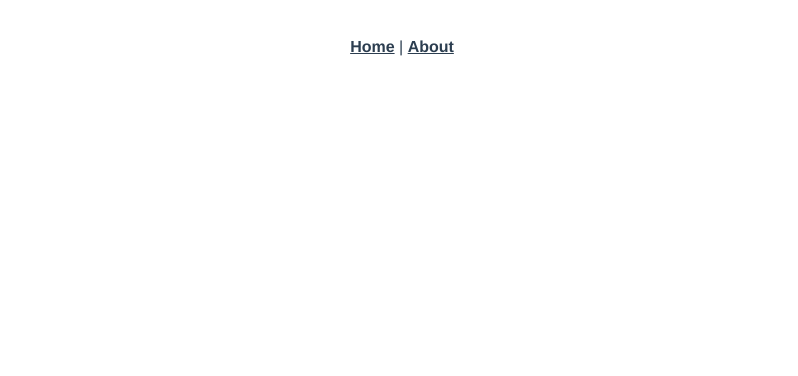
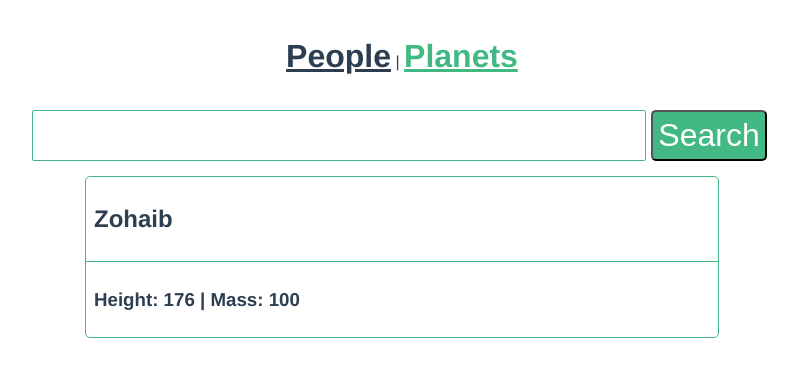
Before and after one commit to zzeebbii/swapi-vue-graphql-wrapper, a Vue app: page /planets in a window 1280 px wide. Shown: the top 376 px of the page, without its empty margins (238-1036 px from the left). Built offline with nearby package versions, Linux system fonts and the light colour scheme.

Commit message:
Components added for pages
1. View added for People and Planets
2. Card component created for listing summary information

```diff
--- a/src/App.vue
+++ b/src/App.vue
@@ -1,8 +1,8 @@
 <template>
   <div id="app">
     <div id="nav">
-      <router-link to="/">Home</router-link> |
-      <router-link to="/about">About</router-link>
+      <router-link to="/">People</router-link> |
+      <router-link to="/planets">Planets</router-link>
     </div>
     <router-view/>
   </div>
@@ -21,6 +21,7 @@
   padding: 30px;
 
   a {
+    font-size: 2rem;
     font-weight: bold;
     color: #2c3e50;
 
--- /dev/null
+++ b/src/components/Card.vue
@@ -0,0 +1,47 @@
+<template>
+  <div class="card">
+    <div class="title">
+      <h2>{{ title }}</h2>
+    </div>
+    <div class="info">
+      <h3>{{ info }}</h3>
+    </div>
+  </div>
+</template>
+
+<script>
+export default {
+  name: 'Card',
+  props: {
+    title: String,
+    info: String
+  }
+}
+</script>
+
+<!-- Add "scoped" attribute to limit CSS to this component only -->
+<style scoped lang="scss">
+.card {
+  display: flex;
+  flex-direction: column;
+  width: 50%;
+  border: 1px solid #42b983;
+  border-radius: 5px;
+  margin: 10px auto;
+  cursor: pointer;
+  text-align: left;
+
+  .title {
+    border-bottom: 1px solid #42b983;
+    padding: 0.5rem;
+
+    h1 {
+      margin: 0;
+    }
+  }
+
+  .info {
+    padding: 0.5rem;
+  }
+}
+</style>
--- a/src/components/HelloWorld.vue
+++ /dev/null
@@ -1,59 +0,0 @@
-<template>
-  <div class="hello">
-    <h1>{{ msg }}</h1>
-    <p>
-      For a guide and recipes on how to configure / customize this project,<br>
-      check out the
-      <a href="https://cli.vuejs.org" target="_blank" rel="noopener">vue-cli documentation</a>.
-    </p>
-    <h3>Installed CLI Plugins</h3>
-    <ul>
-      <li><a href="https://github.com/vuejs/vue-cli/tree/dev/packages/%40vue/cli-plugin-babel" target="_blank" rel="noopener">babel</a></li>
-      <li><a href="https://github.com/vuejs/vue-cli/tree/dev/packages/%40vue/cli-plugin-router" target="_blank" rel="noopener">router</a></li>
-      <li><a href="https://github.com/vuejs/vue-cli/tree/dev/packages/%40vue/cli-plugin-unit-jest" target="_blank" rel="noopener">unit-jest</a></li>
-    </ul>
-    <h3>Essential Links</h3>
-    <ul>
-      <li><a href="https://vuejs.org" target="_blank" rel="noopener">Core Docs</a></li>
-      <li><a href="https://forum.vuejs.org" target="_blank" rel="noopener">Forum</a></li>
-      <li><a href="https://chat.vuejs.org" target="_blank" rel="noopener">Community Chat</a></li>
-      <li><a href="https://twitter.com/vuejs" target="_blank" rel="noopener">Twitter</a></li>
-      <li><a href="https://news.vuejs.org" target="_blank" rel="noopener">News</a></li>
-    </ul>
-    <h3>Ecosystem</h3>
-    <ul>
-      <li><a href="https://router.vuejs.org" target="_blank" rel="noopener">vue-router</a></li>
-      <li><a href="https://vuex.vuejs.org" target="_blank" rel="noopener">vuex</a></li>
-      <li><a href="https://github.com/vuejs/vue-devtools#vue-devtools" target="_blank" rel="noopener">vue-devtools</a></li>
-      <li><a href="https://vue-loader.vuejs.org" target="_blank" rel="noopener">vue-loader</a></li>
-      <li><a href="https://github.com/vuejs/awesome-vue" target="_blank" rel="noopener">awesome-vue</a></li>
-    </ul>
-  </div>
-</template>
-
-<script>
-export default {
-  name: 'HelloWorld',
-  props: {
-    msg: String
-  }
-}
-</script>
-
-<!-- Add "scoped" attribute to limit CSS to this component only -->
-<style scoped lang="scss">
-h3 {
-  margin: 40px 0 0;
-}
-ul {
-  list-style-type: none;
-  padding: 0;
-}
-li {
-  display: inline-block;
-  margin: 0 10px;
-}
-a {
-  color: #42b983;
-}
-</style>
--- /dev/null
+++ b/src/components/Planet.vue
@@ -0,0 +1,32 @@
+<template>
+  <div class="planet">
+    <h1>{{ name }}</h1>
+  </div>
+</template>
+
+<script>
+export default {
+  name: 'Planet',
+  props: {
+    name: String
+  }
+}
+</script>
+
+<!-- Add "scoped" attribute to limit CSS to this component only -->
+<style scoped lang="scss">
+h3 {
+  margin: 40px 0 0;
+}
+ul {
+  list-style-type: none;
+  padding: 0;
+}
+li {
+  display: inline-block;
+  margin: 0 10px;
+}
+a {
+  color: #42b983;
+}
+</style>
--- a/src/router/index.js
+++ b/src/router/index.js
@@ -1,22 +1,22 @@
 import Vue from 'vue'
 import VueRouter from 'vue-router'
-import Home from '../views/Home.vue'
+import People from '../views/People.vue'
 
 Vue.use(VueRouter)
 
 const routes = [
   {
     path: '/',
-    name: 'Home',
-    component: Home
+    name: 'People',
+    component: People
   },
   {
-    path: '/about',
-    name: 'About',
+    path: '/planets',
+    name: 'Planets',
     // route level code-splitting
     // this generates a separate chunk (about.[hash].js) for this route
     // which is lazy-loaded when the route is visited.
-    component: () => import(/* webpackChunkName: "about" */ '../views/About.vue')
+    component: () => import(/* webpackChunkName: "people" */ '../views/Planets.vue')
   }
 ]
 
--- a/src/views/About.vue
+++ /dev/null
@@ -1,5 +0,0 @@
-<template>
-  <div class="about">
-    <h1>This is an about page</h1>
-  </div>
-</template>
--- a/src/views/Home.vue
+++ /dev/null
@@ -1,18 +0,0 @@
-<template>
-  <div class="home">
-    <img alt="Vue logo" src="../assets/logo.png">
-    <HelloWorld msg="Welcome to Your Vue.js App"/>
-  </div>
-</template>
-
-<script>
-// @ is an alias to /src
-import HelloWorld from '@/components/HelloWorld.vue'
-
-export default {
-  name: 'Home',
-  components: {
-    HelloWorld
-  }
-}
-</script>
--- /dev/null
+++ b/src/views/People.vue
@@ -0,0 +1,37 @@
+<template>
+  <div>
+    <Search url=http://google.com />
+    <div class="all-people">
+      <Card v-for="person in people" :title="person.name" :info="`Height: ${person.height} | Mass: ${person.mass}`" :key="person.name" />
+    </div>
+  </div>
+</template>
+
+<script>
+// @ is an alias to /src
+import Card from '@/components/Card.vue'
+import Search from '@/components/Search.vue';
+
+export default {
+  name: 'People',
+  data: function() {
+    return {
+      people: [{
+        name: "Zohaib",
+        height: 176,
+        mass: 100,
+        hair_color: "Black",
+        skin_color: "white",
+        eye_color: "Green",
+        birth_year: 1997,
+        gender: "Male",
+        homeworld: "Lahore"
+      }]
+    }
+  },
+  components: {
+    Card,
+    Search
+  }
+}
+</script>
--- /dev/null
+++ b/src/views/Planets.vue
@@ -0,0 +1,37 @@
+<template>
+  <div>
+    <Search url=http://google.com />
+    <div class="all-planets">
+      <Card v-for="person in people" :title="person.name" :info="`Height: ${person.height} | Mass: ${person.mass}`" :key="person.name" />
+    </div>
+  </div>
+</template>
+
+<script>
+// @ is an alias to /src
+import Card from '@/components/Card.vue'
+import Search from '@/components/Search.vue';
+
+export default {
+  name: 'Planets',
+  data: function() {
+    return {
+      people: [{
+        name: "Zohaib",
+        height: 176,
+        mass: 100,
+        hair_color: "Black",
+        skin_color: "white",
+        eye_color: "Green",
+        birth_year: 1997,
+        gender: "Male",
+        homeworld: "Lahore"
+      }]
+    }
+  },
+  components: {
+    Card,
+    Search
+  }
+}
+</script>
```
